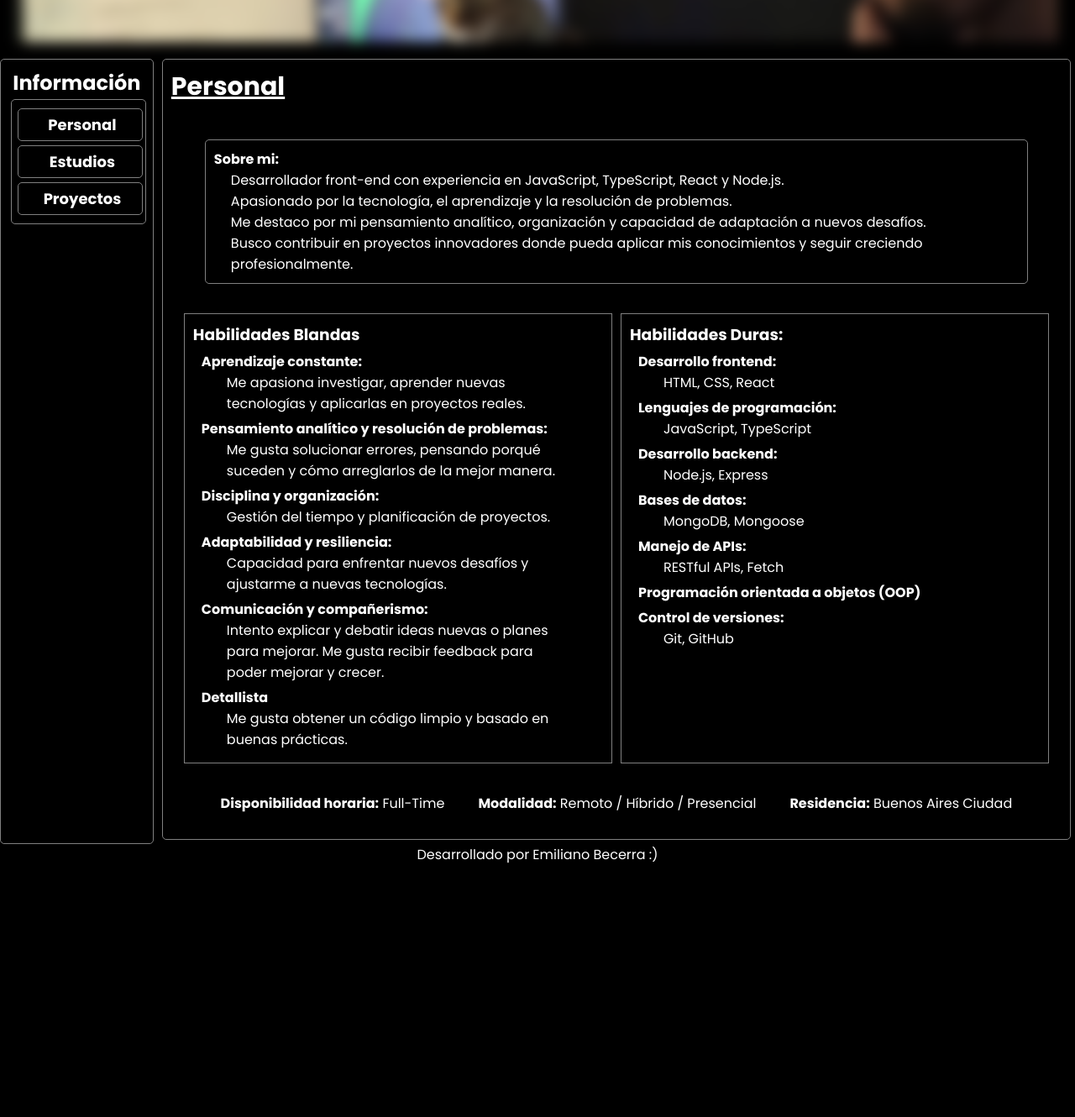
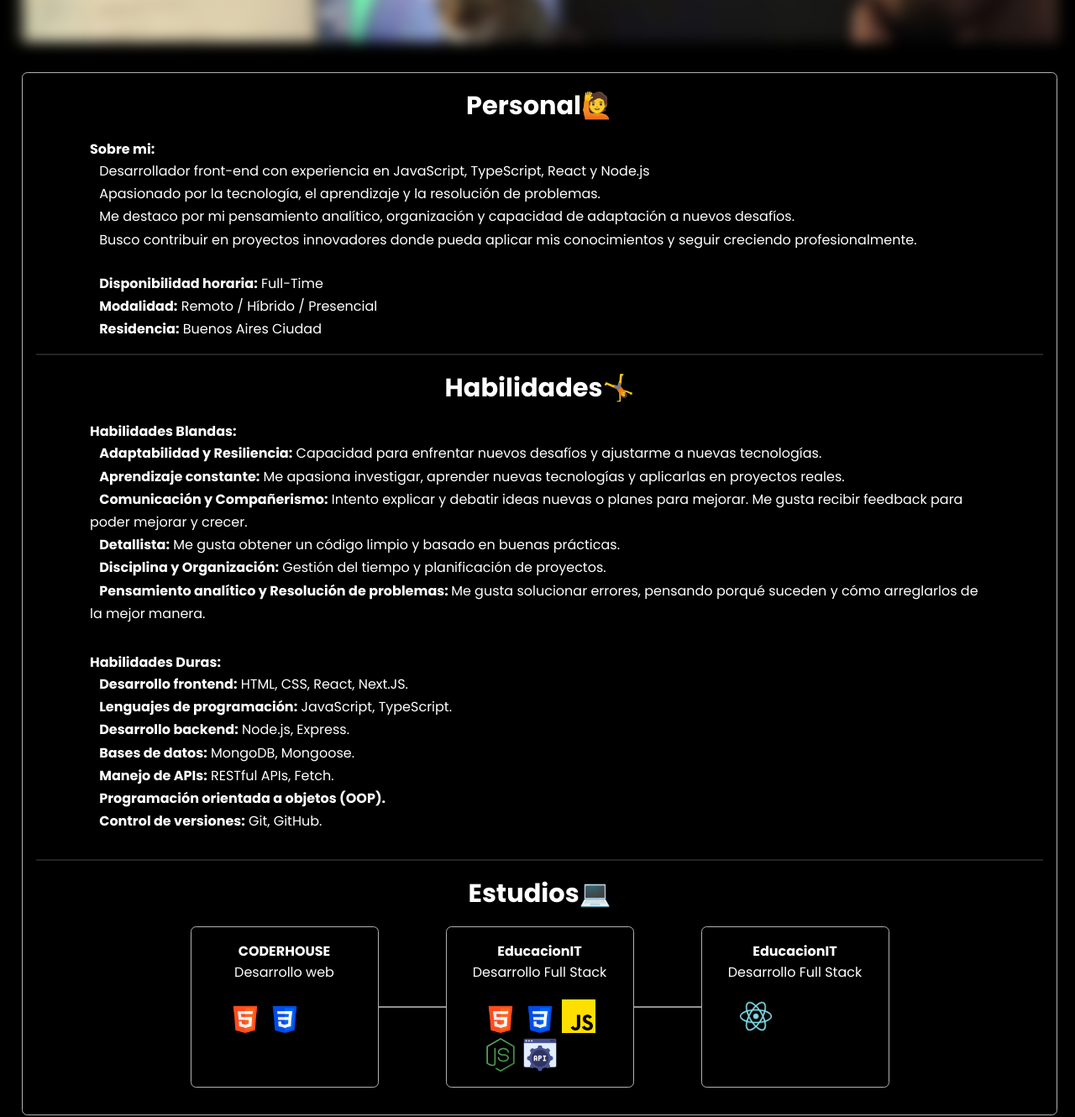
Before and after one commit to EmilianoBecerra/Portfolio-cv, a plain HTML site: page index.html in a window 1280 px wide. Shown: the part 280-1610 px from the top of the page at 84% size. Before the commit the page ends 1310 px from the top, so only its background shows below. Drawn offline with Linux system fonts and the light colour scheme.

Commit message:
add skills and studies

```diff
--- a/css/styles.css
+++ b/css/styles.css
@@ -7,8 +7,13 @@
 
 :root {
   --color--text: white;
-  --border-color: 1px solid gray;
-  --border-radius: 5px;
+  --border-color: 0.063rem solid #b2b2b2;
+  --border-radius: 0.4rem;
+  --padding-size: 1rem;
+  --color-gray: #b2b2b2;
+  --line-height: 1.7rem;
+  --text-indent: 0.7rem;
+  --margin-text: 1rem 2rem;
 
 }
 
@@ -27,26 +32,25 @@ header {
   grid-area: header;
   position: relative;
   text-align: center;
-  padding: 20px;
-  height: 350px;
+  padding: 1.25rem;
+  height: 21.875rem;
+}
+
+ul {
+  list-style: none;
 }
 
 main {
-  display: grid;
-  grid-template-areas:
-    "menu content";
   grid-area: main;
-  grid-template-columns: 0.5fr 3fr;
   width: 100%;
 }
 
-.menu {
-  grid-area: menu;
-  border: var(--border-color);
-  padding: 10px;
-  border-radius: var(--border-radius);
-  background-color: black;
-  width: 100%;
+hr {
+  border: 0.1rem solid #d8d8d829;
+}
+
+h3{
+  text-align: center;
 }
 
 .header_img {
@@ -61,7 +65,7 @@ main {
   background-color: rgb(0, 0, 0);
   background-color: rgba(0, 0, 0, 0.4);
   font-weight: bold;
-  border: 3px solid #f1f1f1;
+  border: 0.188rem solid #f1f1f1;
   position: absolute;
   top: 50%;
   left: 50%;
@@ -70,144 +74,112 @@ main {
   width: 80%;
   padding: 20px;
   text-align: center;
-  font-size: bold;
-}
-
-.menu h2 {
-  text-align: center;
-}
-
-.menu ul {
-  list-style: none;
-  margin: 2px;
-  border: var(--border-color);
-  border-radius: var(--border-radius);
-  width: 100%;
-  padding: 5px;
-}
-
-.menu li {
-  border: var(--border-color);
-  border-radius: var(--border-radius);
-  padding: 5px;
-  margin: 5px 2px;
-  cursor: pointer;
-  width: 100%;
-  text-align: center;
-}
-
-
-.menu li:hover {
-  background-color: rgb(126, 126, 126);
-}
-
-.menu a {
-  display: block;
-  font-size: 18px;
-  color: var(--color--text);
-  text-decoration: none;
-  padding-left: 5px;
   font-weight: bold;
-  width: 100%;
 }
 
 .content {
   grid-area: content;
-}
-
-.img-personal {
-  height: 200px;
-  width: 200px;
-  border-radius: var(--border-radius);
-}
-
-.description {
-  text-align: left;
-  margin: 30px;
-  border: var(--border-color);
-  padding: 10px;
-  border-radius: var(--border-radius);
-}
-
-.description p {
-  margin-left: 20px;
+  padding: var(--padding-size);
 }
 
 .card {
   background-color: black;
   color: white;
-  border: 1px solid gray;
+  border: var(--border-color);
   border-radius: var(--border-radius);
-  padding: 10px;
-  margin: 0px 5px 5px 10px;
+  padding: var(--padding-size);
+  margin: 0px 0.313rem 0.313rem 0.625rem;
 }
 
 .section_title {
-  font-size: 30px;
-  text-decoration: underline;
+  font-size: 1.9rem;
 }
 
 .information {
-  display: flex;
-  flex-flow: column nowrap;
-  padding: 10px;
+  margin: var(--margin-text);
 }
 
-.information ol {
-  margin-left: 30px;
+.description {
+  margin: var(--margin-text);
 }
 
-.information li {
-  margin: 5px;
-  font-size: 16px;
-}
-
-.ul-info {
-  display: flex;
-  flex-flow: column nowrap;
+.description p {
+  text-indent: var(--text-indent);
+  line-height: var(--line-height);
 }
 
 .div-skills {
   display: flex;
-  flex-flow: row nowrap;
-  justify-content: space-evenly;
+  flex-flow: column nowrap;
+  margin: var(--margin-text);
 }
 
 .div-skills div {
-  width: 50%;
-  border: var(--border-color);
-  margin: 5px;
-  padding: 10px;
+  margin: var(--margin-text);
 }
 
-.div-skills ul {
-  list-style: none;
-}
-.div-skills ul {
-  margin: 5px;
+.div-skills ul p {
+  text-indent: var(--text-indent);
+  line-height: var(--line-height);
 }
 
-.div-skills p {
-  margin: 0px 30px;
+.studies {
+  margin: var(--margin-text);
 }
 
-.div-disp {
+.studies-card {
   display: flex;
   flex-flow: row nowrap;
   justify-content: center;
   align-items: center;
+  margin: var(--margin-text);
 }
 
-.div-disp span {
-  margin: 30px 20px 10px 20px;
+.card_S {
+  display: flex;
+  flex-flow: column nowrap;
+  align-items: center;
+  padding: var(--padding-size);
+  border-radius: var(--border-radius);
+  border: var(--border-color);
+  width: 14rem;
+  height: 12rem;
 }
 
-.note {
-  text-align: center;
-  background-color: red;
-  font-size: 0.8rem;
+.card_S ul {
+  margin: var(--margin-text);
 }
 
+.card_S li {
+  border: 1px solid var(--color--text);
+  padding: 0.8rem;
+  border-radius: 1rem 10rem 1rem 10rem;
+}
+
+.div_logos{
+  display: grid;
+  width: auto;
+  grid-template-columns: repeat(3, 1fr);
+  padding: var(--padding-size);
+}
+
+.div_logos img {
+  aspect-ratio: 1/1;
+  object-fit: cover;
+  margin: 0.2rem;
+}
+
+.arrow {
+  display: flex;
+  flex-flow: column nowrap;
+  justify-content: center;
+ /*  margin: 0rem 0.5rem; */
+  width: 5rem;
+}
+
+.arrow hr {
+  border: 0.001rem solid rgba(255, 255, 255, 0.566);
+}
 
 footer {
   grid-area: footer;
--- a/index.html
+++ b/index.html
@@ -23,144 +23,137 @@
     </div>
   </header>
   <main>
-    <div class="menu">
-      <h2>Información</h2>
-      <nav>
-        <ul>
-          <li><a href="#personal">Personal</a></li>
-          <li><a href="#estudios">Estudios</a></li>
-          <li><a href="#proyectos">Proyectos</a></li>
-        </ul>
-      </nav>
-
-    </div>
     <div class="content">
-      <div class="card personal" id="#personal">
-        <h3 class="section_title">Personal</h3>
+      <div class="card">
+        <h3 class="section_title">Personal&#128587</h3>
         <div class="information">
           <div class="description">
             <h4>Sobre mi:</h4>
             <p>
-              Desarrollador front-end con experiencia en JavaScript, TypeScript, React y Node.js. <br> Apasionado por la
-              tecnología, el aprendizaje y la resolución de problemas. <br> Me destaco por mi pensamiento analítico,
-              organización y capacidad de adaptación a nuevos desafíos. <br> Busco contribuir en proyectos innovadores
+              Desarrollador front-end con experiencia en JavaScript, TypeScript, React y Node.js </p>
+            <p>Apasionado por la
+              tecnología, el aprendizaje y la resolución de problemas. </p>
+            <p> Me destaco por mi pensamiento analítico,
+              organización y capacidad de adaptación a nuevos desafíos.</p>
+            <p> Busco contribuir en proyectos innovadores
               donde
               pueda aplicar mis conocimientos y seguir creciendo profesionalmente.
             </p>
+            <br>
+            <p><b>Disponibilidad horaria:</b> Full-Time</p>
+            <p><b>Modalidad:</b> Remoto / Híbrido / Presencial</p>
+            <p><b>Residencia:</b> Buenos Aires Ciudad</p>
           </div>
-
+        </div>
+        <hr>
         <div class="div-skills">
-            <div>
-              <h3>Habilidades Blandas</h3>
+          <h3 class="section_title">Habilidades&#129336;</h3>
+          <div class="softSkills">
+            <h4>Habilidades Blandas:</h4>
             <ul>
               <li>
-                  <h4>Aprendizaje constante:</h4>
-                  <p>Me apasiona investigar, aprender nuevas tecnologías y aplicarlas en proyectos reales.</p>
-                </li>
-                <li>
-                  <h4>Pensamiento analítico y resolución de problemas:</h4>
-                  <p>
-                    Me gusta solucionar errores, pensando porqué suceden y cómo arreglarlos de la mejor manera.
+                <p> <strong>Adaptabilidad y Resiliencia:</strong> Capacidad para enfrentar nuevos desafíos y ajustarme
+                  a nuevas tecnologías.
                 </p>
               </li>
               <li>
-                  <h4>
-                    Disciplina y organización:
-                  </h4>
-                  <p>
-                    Gestión del tiempo y planificación de proyectos.
-                  </p>
+                <p><strong>Aprendizaje constante:</strong> Me apasiona investigar, aprender nuevas tecnologías y
+                  aplicarlas en proyectos reales.</p>
               </li>
               <li>
-                  <h4>
-                    Adaptabilidad y resiliencia:
-                  </h4>
-                  <p>
-                    Capacidad para enfrentar nuevos desafíos y ajustarme a nuevas tecnologías.
-                  </p>
-                </li>
-                <li>
-                  <h4>Comunicación y compañerismo:</h4>
-                  <p>
-                    Intento explicar y debatir ideas nuevas o planes para mejorar. Me gusta recibir feedback para poder
+                <p><strong>Comunicación y Compañerismo:</strong> Intento explicar y debatir ideas nuevas o planes para
+                  mejorar. Me gusta recibir feedback para poder
                   mejorar y crecer.
                 </p>
               </li>
               <li>
-                  <h4>Detallista</h4>
                 <p>
-                    Me gusta obtener un código limpio y basado en buenas prácticas.
+                  <strong>Detallista:</strong> Me gusta obtener un código limpio y basado en buenas prácticas.
+                </p>
+              </li>
+              <li>
+                <p>
+                  <strong>Disciplina y Organización:</strong> Gestión del tiempo y planificación de proyectos.
+                </p>
+              </li>
+              <li>
+                <p> <strong>Pensamiento analítico y Resolución de problemas: </strong> Me gusta solucionar errores,
+                  pensando porqué suceden y cómo arreglarlos de la mejor manera.
                 </p>
               </li>
             </ul>
-
           </div>
-            <div>
-              <h3>Habilidades Duras:</h3>
+          <div class="hardSkills">
+            <h4>Habilidades Duras:</h4>
             <ul>
               <li>
-                  <h4>
-                    Desarrollo frontend:
-                  </h4>
-                  <p>
-                    HTML, CSS, React
+                <p><strong>Desarrollo frontend:</strong> HTML, CSS, React, Next.JS.
                 </p>
               </li>
               <li>
-                  <h4>
-                    Lenguajes de programación:
-                  </h4>
-                  <p>
-                    JavaScript, TypeScript
+                <p><strong>Lenguajes de programación:</strong> JavaScript, TypeScript.</p>
+              </li>
+              <li>
+                <p><strong>Desarrollo backend:</strong> Node.js, Express.
                 </p>
               </li>
               <li>
-                  <h4>
-                    Desarrollo backend:
-                  </h4>
+                <p><strong>Bases de datos:</strong> MongoDB, Mongoose.</p>
+              </li>
+              <li>
                 <p>
-                    Node.js, Express
+                  <strong>Manejo de APIs:</strong> RESTful APIs, Fetch.
                 </p>
               </li>
               <li>
-                  <h4>
-                    Bases de datos:
-                  </h4>
-                  <p>
-                    MongoDB, Mongoose
-                  </p>
+                <p><strong>Programación orientada a objetos (OOP).</strong></p>
               </li>
               <li>
-                  <h4>
-                    Manejo de APIs:
-                  </h4>
-                  <p>
-                    RESTful APIs, Fetch
-                  </p>
-                </li>
-                <li>
-                  <h4>Programación orientada a objetos (OOP)</h4>
-                </li>
-                <li>
-                  <h4>Control de versiones:</h4>
-                  <p>
-                    Git, GitHub
+                <p><strong>Control de versiones:</strong> Git, GitHub.
                 </p>
               </li>
             </ul>
-
+          </div>
+        </div>
+        <hr>
+        <div class="studies">
+          <h3 class="section_title">Estudios&#128187;</h3>
+          <div class="studies-card">
+            <div class="card_S">
+              <h4>CODERHOUSE</h4>
+              <p>Desarrollo web</p>
+              <div class="div_logos">
+                <img src="../img/html.png" width="40rem" height="auto" alt="Logo HTML">
+                <img src="../img/css.png" width="40rem" height="auto" alt="logo CSS">
+              </div>
+            </div>
+            <div class="arrow">
+              <hr>
+            </div>
+            <div class="card_S">
+              <h4>EducacionIT</h4>
+              <p>Desarrollo Full Stack</p>
+              <div class="div_logos">
+                <img src="../img/html.png" width="40rem" height="40rem" alt="Logo HTML">
+                <img src="../img/css.png" width="40rem" height="40rem" alt="logo CSS">
+                <img src="../img/js.png" width="40rem" height="40rem" alt="logo JavaScript">
+                <img src="../img/nodejs.png" width="40rem" height="40rem" alt="logo nodeJS">
+                <img src="../img/api.png" width="40rem" height="40rem" alt="logo apis">
+              </div>
+            </div>
+            <div class="arrow">
+              <hr>
+            </div>
+            <div class="card_S">
+              <h4>EducacionIT</h4>
+              <p>Desarrollo Full Stack</p>
+              <div class="div_logos">
+                <img src="../img/react.png" width="40rem" height="40rem" alt="Logo HTML">
+              </div>
+            </div>
           </div>
         </div>
 
-          <div class="div-disp">
-            <span><b>Disponibilidad horaria:</b> Full-Time</span>
-            <span><b>Modalidad:</b> Remoto / Híbrido / Presencial</span>
-            <span>
-              <b>Residencia:</b> Buenos Aires Ciudad
-            </span>
-          </div>
-
-        </div>
       </div>
     </div>
   </main>
```
Also changed, not shown: img/api.png (added), img/css.png (added), img/html.png (added), img/js.png (added), img/nodejs.png (added), img/react.png (added). Lines whose indentation alone changed are shown as unchanged.
